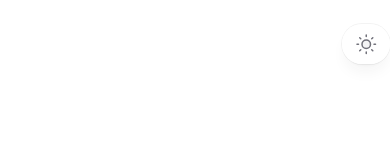
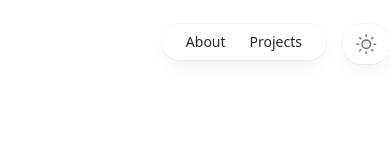
Before and after one commit to DuyetQB/portfolio, a Next.js app: page / in a window 390 px wide. Shown: the top 158 px of the page. Built offline with nearby package versions, Linux system fonts and the light colour scheme.

Commit message:
fix header in mobile

```diff
--- a/src/app/components/header/index.tsx
+++ b/src/app/components/header/index.tsx
@@ -14,14 +14,14 @@ export default function Header(props: HeaderProps) {
   const { toggle, dark } = useContext(ThemeContext);
 
   return (
-    <header className="sticky top-0 z-10 h-16 pt-6 mx-auto max-w-2xl lg:max-w-5xl">
+    <header className="sticky top-0 z-100 h-16 pt-6 mx-auto max-w-2xl lg:max-w-5xl">
       <div className="relative flex gap-4 ">
         <div className="flex flex-1">
           {isAvatarHidden ? null : (
             <Avatar size={!isAvatarHidden ? "small" : "middle"} />
           )}
         </div>
-        <nav className="pointer-events-auto hidden md:block">
+        <nav className="pointer-events-auto md:block z-100">
           <ul className="flex rounded-full bg-white/90 px-3 text-sm font-medium text-zinc-800 shadow-lg shadow-zinc-800/5 ring-1 ring-zinc-900/5 backdrop-blur dark:bg-zinc-800/90 dark:text-zinc-200 dark:ring-white/10">
             <li>
               <Link href="/" legacyBehavior>
```
